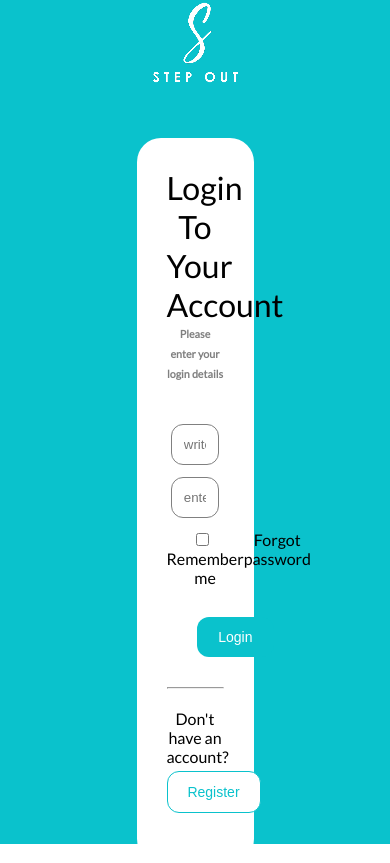
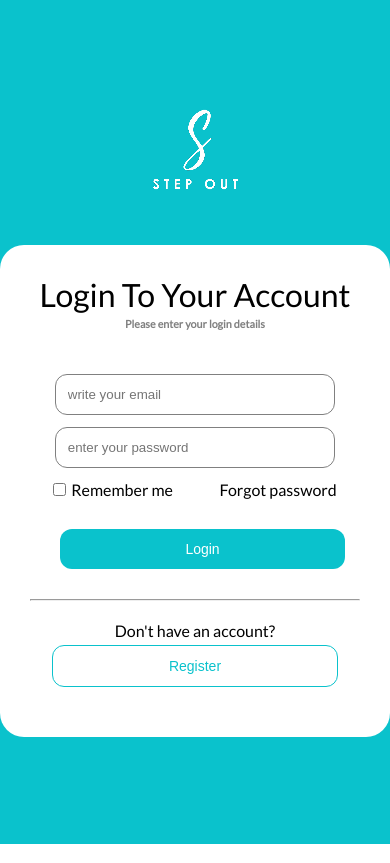
Before and after one commit to sajid-munawar/React-plan-a-date, a React (Create React App) app: page /login in a window 390 px wide. Built offline with nearby package versions, Linux system fonts and the light colour scheme.

Commit message:
Update screen size for mobile

```diff
--- a/src/index.css
+++ b/src/index.css
@@ -93,3 +93,9 @@ a {
 hr {
   margin-bottom: 20px;
 }
+
+@media only screen and (max-width: 600px) {
+	.container {
+    width: 100%;
+  }
+}
```
